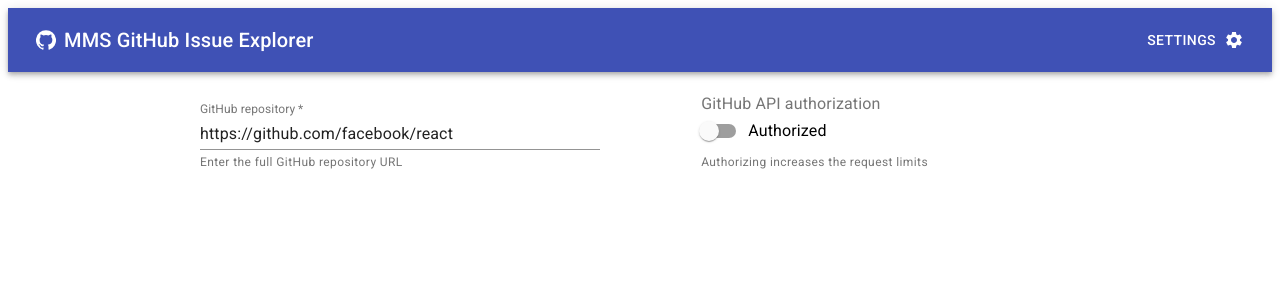
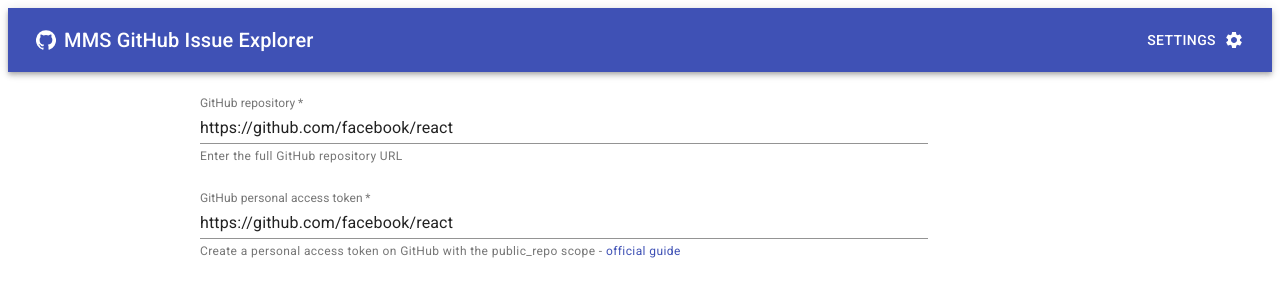
Before and after one commit to krasiyan/mms-github-issue-explorer, a React (Create React App) app: page /settings in a window 1280 px wide. Shown: the top 300 px of the page. Built offline with nearby package versions, Linux system fonts and the light colour scheme.

Commit message:
refactor: simplify the Settings component and remove the 'authorizationEnabled' config property

```diff
--- a/src/components/Settings.tsx
+++ b/src/components/Settings.tsx
@@ -1,16 +1,7 @@
 import React from "react";
 
 import { createStyles, makeStyles, Theme } from "@material-ui/core/styles";
-import {
-  FormControlLabel,
-  FormHelperText,
-  FormLabel,
-  Grid,
-  Link,
-  Switch,
-  TextField,
-  FormControl,
-} from "@material-ui/core";
+import { Grid, Link, TextField, FormControl } from "@material-ui/core";
 
 import { defaultGitHubRepository, githubRepositoryRegex } from "../config";
 import { useStickyState } from "../helpers";
@@ -24,11 +15,6 @@ const useStyles = makeStyles((theme: Theme) =>
       marginTop: theme.spacing(3),
       marginLeft: theme.spacing(2),
       marginRight: theme.spacing(2),
-    },
-    fieldRepository: {
-      width: "50ch",
-    },
-    fieldToken: {
       width: "100%",
     },
   })
@@ -38,26 +24,22 @@ interface GithubSettingsTextFieldProps {
   fieldName: string;
   fieldDefaultValue: string;
   fieldRegex: RegExp;
-  formControlClassName: string;
   id: string;
   label: string;
   placeholder: string;
   helperText: React.ReactNode;
   helperTextError?: React.ReactNode;
-  autoFocus: boolean;
 }
 
 const GithubSettingsTextField: React.FC<GithubSettingsTextFieldProps> = ({
   fieldName,
   fieldDefaultValue,
   fieldRegex,
-  formControlClassName,
   id,
   label,
   placeholder,
   helperText,
   helperTextError,
-  autoFocus,
 }) => {
   const classes = useStyles();
 
@@ -69,12 +51,7 @@ const GithubSettingsTextField: React.FC<GithubSettingsTextFieldProps> = ({
   const [isTouched, setTouched] = React.useState<boolean>(false);
 
   return (
-    <FormControl
-      error={isTouched && !isValid()}
-      className={`${classes.field} ${
-        classes[formControlClassName as keyof typeof classes]
-      }`}
-    >
+    <FormControl error={isTouched && !isValid()} className={classes.field}>
       <TextField
         id={id}
         required={true}
@@ -83,9 +60,7 @@ const GithubSettingsTextField: React.FC<GithubSettingsTextFieldProps> = ({
         onChange={({
           target: { value: newValue },
         }: React.ChangeEvent<HTMLInputElement>): void => setValue(newValue)}
-        autoFocus={autoFocus}
-        onFocus={!autoFocus ? (): void => setTouched(true) : undefined}
-        onBlur={autoFocus ? (): void => setTouched(true) : undefined}
+        onFocus={(): void => setTouched(true)}
         label={label}
         placeholder={placeholder}
         helperText={
@@ -103,10 +78,6 @@ const GithubSettingsTextField: React.FC<GithubSettingsTextFieldProps> = ({
 export const Settings: React.FC<{}> = () => {
   const classes = useStyles();
 
-  const [authorizationEnabled, setAuthorizationEnabled] = useStickyState<
-    boolean
-  >("authorizationEnabled", false);
-
   return (
     <form className={classes.root} noValidate autoComplete="off">
       <Grid
@@ -121,7 +92,6 @@ export const Settings: React.FC<{}> = () => {
           fieldName="githubRepository"
           fieldDefaultValue={defaultGitHubRepository}
           fieldRegex={githubRepositoryRegex}
-          formControlClassName="fieldRepository"
           id="githubRepository"
           label="GitHub repository"
           placeholder={defaultGitHubRepository}
@@ -133,36 +103,12 @@ export const Settings: React.FC<{}> = () => {
               <strong>{defaultGitHubRepository}</strong>
             </span>
           }
-          autoFocus={false}
         />
 
-        <FormControl className={classes.field}>
-          <FormLabel component="label">GitHub API authorization</FormLabel>
-          <FormControlLabel
-            control={
-              <Switch
-                checked={authorizationEnabled}
-                name="authorizationEnabled"
-                onChange={({
-                  target: { checked },
-                }: React.ChangeEvent<HTMLInputElement>): void =>
-                  setAuthorizationEnabled(checked)
-                }
-              />
-            }
-            label="Authorized"
-          />
-          <FormHelperText>
-            Authorizing increases the request limits
-          </FormHelperText>
-        </FormControl>
-
-        {authorizationEnabled && (
         <GithubSettingsTextField
           fieldName="githubToken"
           fieldDefaultValue={defaultGitHubRepository}
           fieldRegex={new RegExp("(.+)")}
-            formControlClassName="fieldToken"
           id="githubToken"
           label="GitHub personal access token"
           placeholder="token"
@@ -180,9 +126,7 @@ export const Settings: React.FC<{}> = () => {
               </Link>
             </span>
           }
-            autoFocus={true}
         />
-        )}
       </Grid>
     </form>
   );
```
Lines whose indentation alone changed are shown as unchanged.
